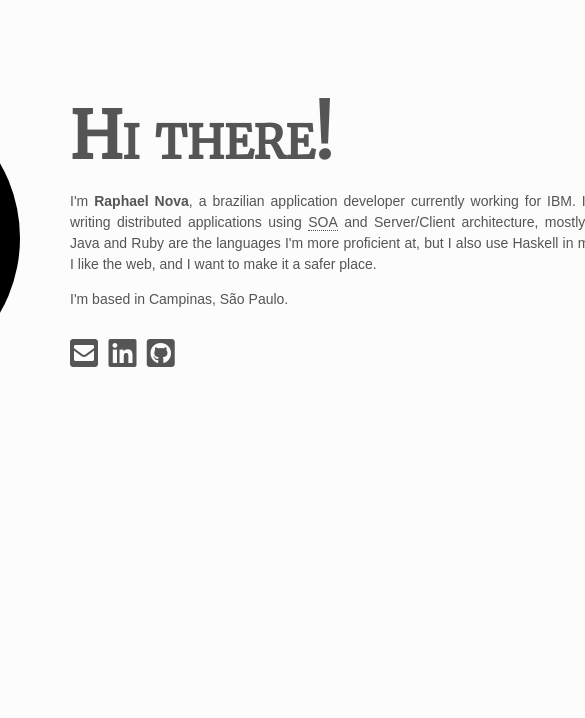
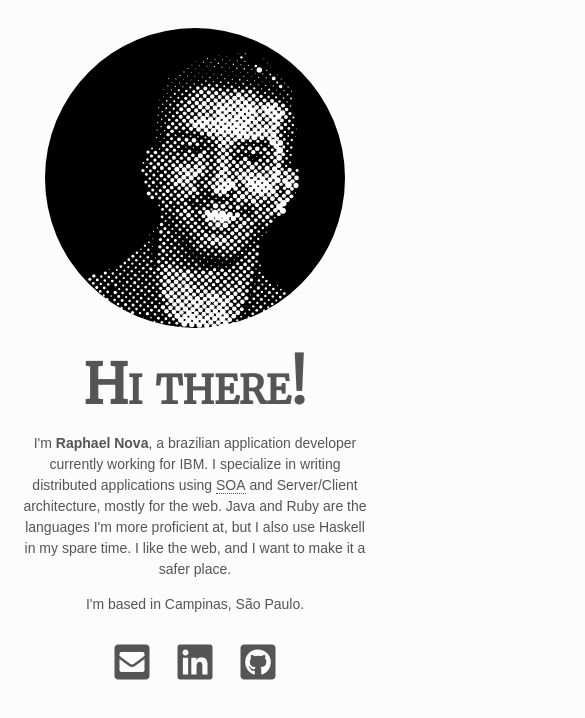
Before and after one commit to raphaelnova/raphaelnova.github.io, a plain HTML site: page index.html in a window 390 px wide. Shown: the top 718 px of the page, 585 px wide, since content can reach past the window. Drawn offline with Linux system fonts and the light colour scheme.

Commit message:
Responsive layout

```diff
--- a/css/main.css
+++ b/css/main.css
@@ -37,7 +37,6 @@ abbr {
 	font-family: sans-serif;
 	font-size: 14px;
 	line-height: 1.5em;
-	text-align: justify;
 }
 
 #intro h1 {
@@ -61,3 +60,7 @@ abbr {
 	text-decoration: none;
 	margin-right: 0.2em;
 }
+
+#intro nav a:hover, #intro nav a:active, #intro nav a:focus {
+	color: #38c;
+}
--- /dev/null
+++ b/css/mobile.css
@@ -0,0 +1,31 @@
+#container {
+	display: grid;
+	grid-template-columns: 1fr;
+	grid-gap: 1rem;
+	margin-top: 20px;
+}
+
+#portrait {
+	grid-row: 1;
+	display: flex;
+	justify-content: center;
+}
+
+#intro {
+	grid-row: 2;
+	padding: 0 10px;
+	text-align: center;
+}
+
+#intro h1 {
+	font-size: 55px;
+}
+
+#intro nav {
+	margin: 1.7em 0;
+}
+
+#intro nav a {
+	font-size: 2.5em;
+	margin: 0 0.3em;
+}
--- a/index.html
+++ b/index.html
@@ -6,6 +6,7 @@
     <link rel="stylesheet" href="https://fonts.googleapis.com/css?family=Merriweather">
     <link rel="stylesheet" href="https://use.fontawesome.com/releases/v5.0.13/css/all.css" integrity="sha384-DNOHZ68U8hZfKXOrtjWvjxusGo9WQnrNx2sqG0tfsghAvtVlRW3tvkXWZh58N9jp" crossorigin="anonymous">
     <link rel="stylesheet" type="text/css" media="all" href="css/main.css">
+    <link rel="stylesheet" type="text/css" media="(max-device-width: 900px)" href="css/mobile.css">
     <script type="text/javascript" src="js/breathing-halftone.pkgd.js"></script>
   </head>
   <body>
```
